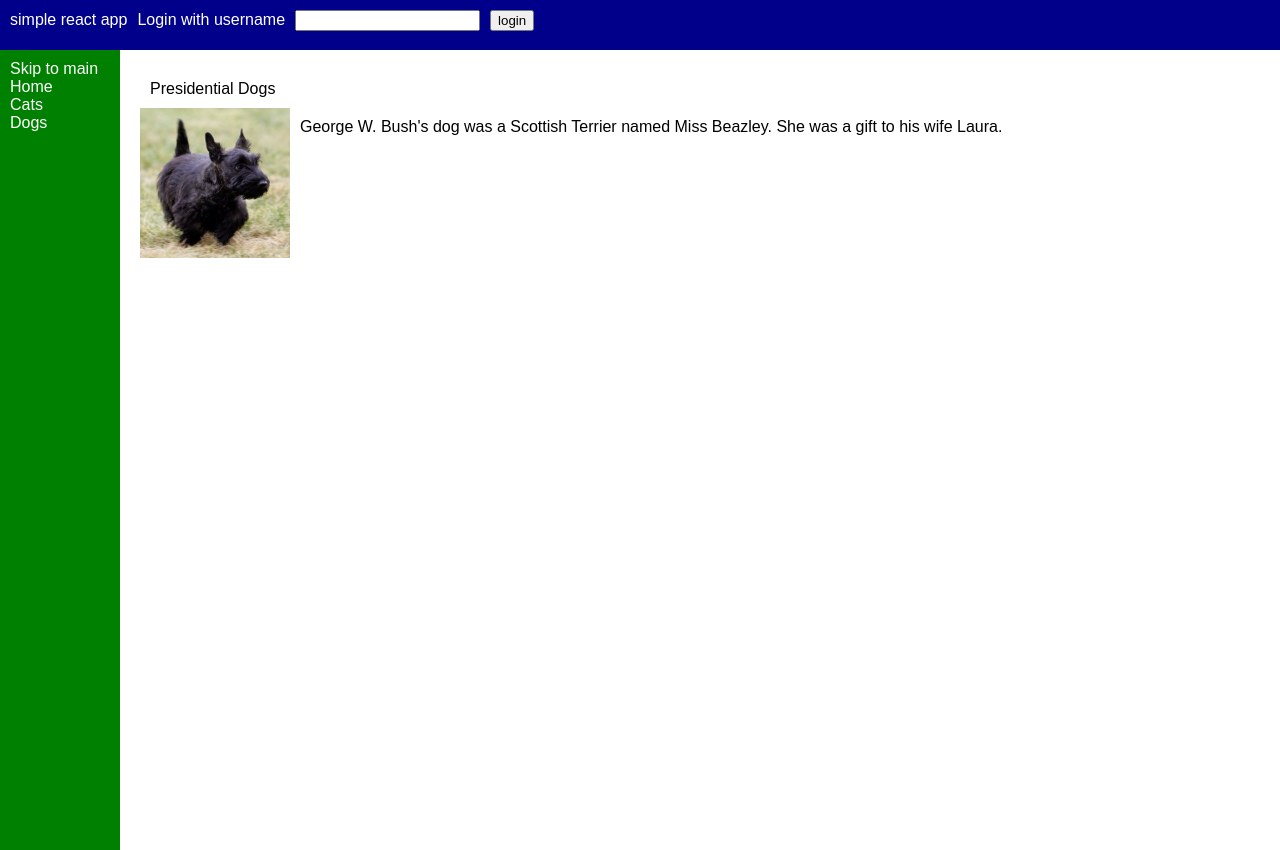
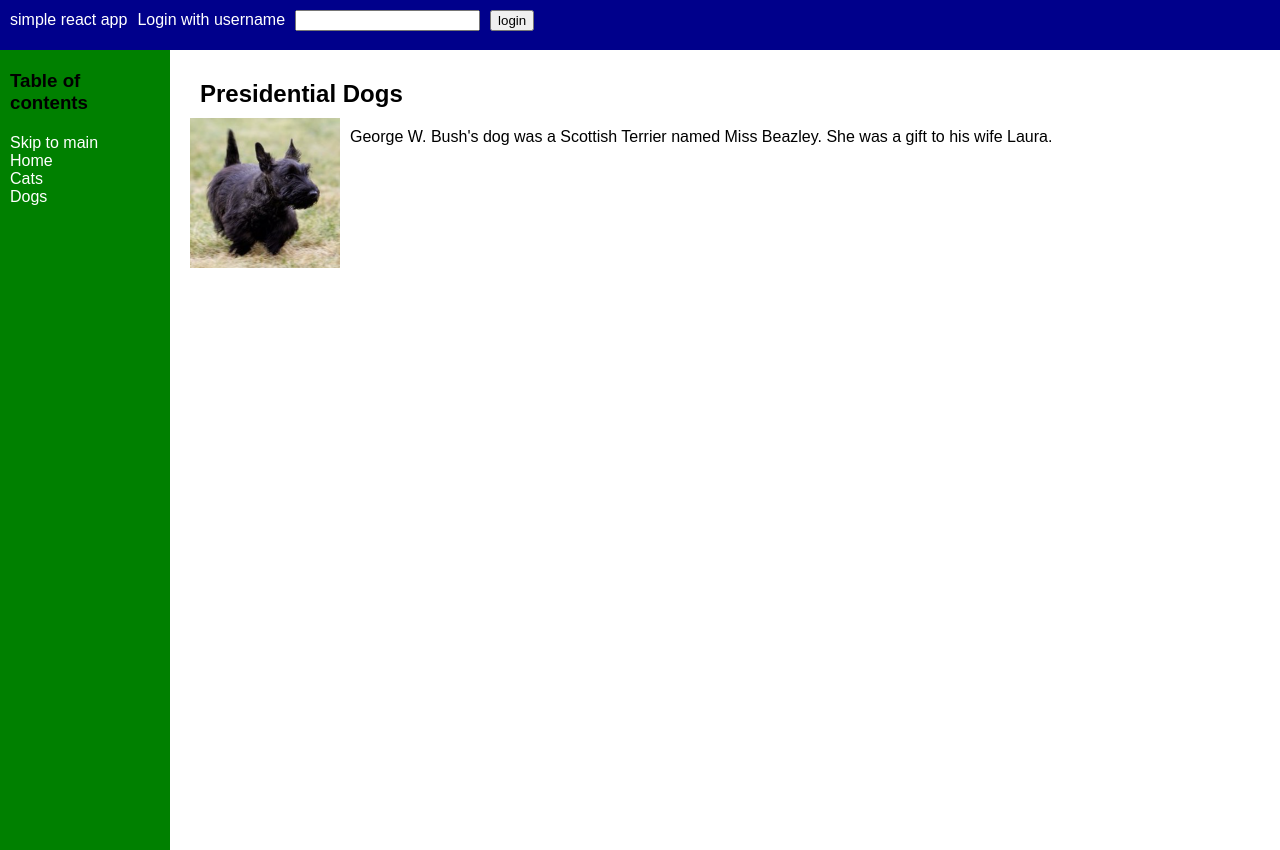
Before and after one commit to bbenedict/simple-react, a React app: page /dogs in a window 1280 px wide. Built offline with nearby package versions, Linux system fonts and the light colour scheme.

Commit message:
html regional elements

```diff
--- a/src/Cats.js
+++ b/src/Cats.js
@@ -4,9 +4,9 @@ import cat_1 from "./images/cat_1.png";
 export default function Cats() {
   return (
     <div>
-      <div style={{ margin: "10px" }}>
+      <h2 style={{ margin: "10px" }}>
         Presidential Cats
-      </div>
+      </h2>
       <div style={{ display: "flex" }}>
         <div style={{ marginRight: "10px" }}>
           <img src={cat_1} style={{ height: "150px" }} alt="President Gerald Ford's cat Shan" />
--- a/src/Content.js
+++ b/src/Content.js
@@ -14,19 +14,22 @@ export default function Content() {
   return (
     <Router>
       <div style={{display: "flex", height: "100%" }}>
-        <div
+        <nav
           style={{
             display: "flex",
             flexDirection: "column",
-            width: "100px",
+            width: "150px",
             padding: "10px",
             backgroundColor: "green"
           }}>
+          <h3 style={{margin: "10px 0px 20px 0px" }}>
+            Table of contents
+          </h3>
           <Link to="#main" style={{ color: "white", textDecoration: "none" }}>Skip to main</Link>
           <Link to="/" style={{ color: "white", textDecoration: "none" }}>Home</Link>
           <Link to="/cats" style={{ color: "white", textDecoration: "none" }}>Cats</Link>
           <Link to="/dogs" style={{ color: "white", textDecoration: "none" }}>Dogs</Link>
-        </div>
+        </nav>
         <main id="main" style={{ padding: "20px" }}>
           <Switch>
             <Route path="/cats">
--- a/src/Dogs.js
+++ b/src/Dogs.js
@@ -4,9 +4,9 @@ import dog_1 from "./images/dog_1.png";
 export default function Dogs() {
   return (
     <div>
-      <div style={{ margin: "10px" }}>
+      <h2 style={{ margin: "10px" }}>
         Presidential Dogs
-      </div>
+      </h2>
       <div style={{ display: "flex" }}>
         <div style={{ marginRight: "10px" }}>
           <img src={dog_1} style={{ height: "150px" }} alt="President George W. Bush's dog Miss Beazley" />
--- a/src/Header.js
+++ b/src/Header.js
@@ -15,7 +15,7 @@ export default function Header() {
   };
 
   return (
-    <div
+    <header
       style={{
         padding: "10px",
         height: "30px",
@@ -52,6 +52,6 @@ export default function Header() {
             <button onClick={() => onLoginClick()}>login</button>
           </>
       )}
-    </div>
+    </header>
   );
 };
```
